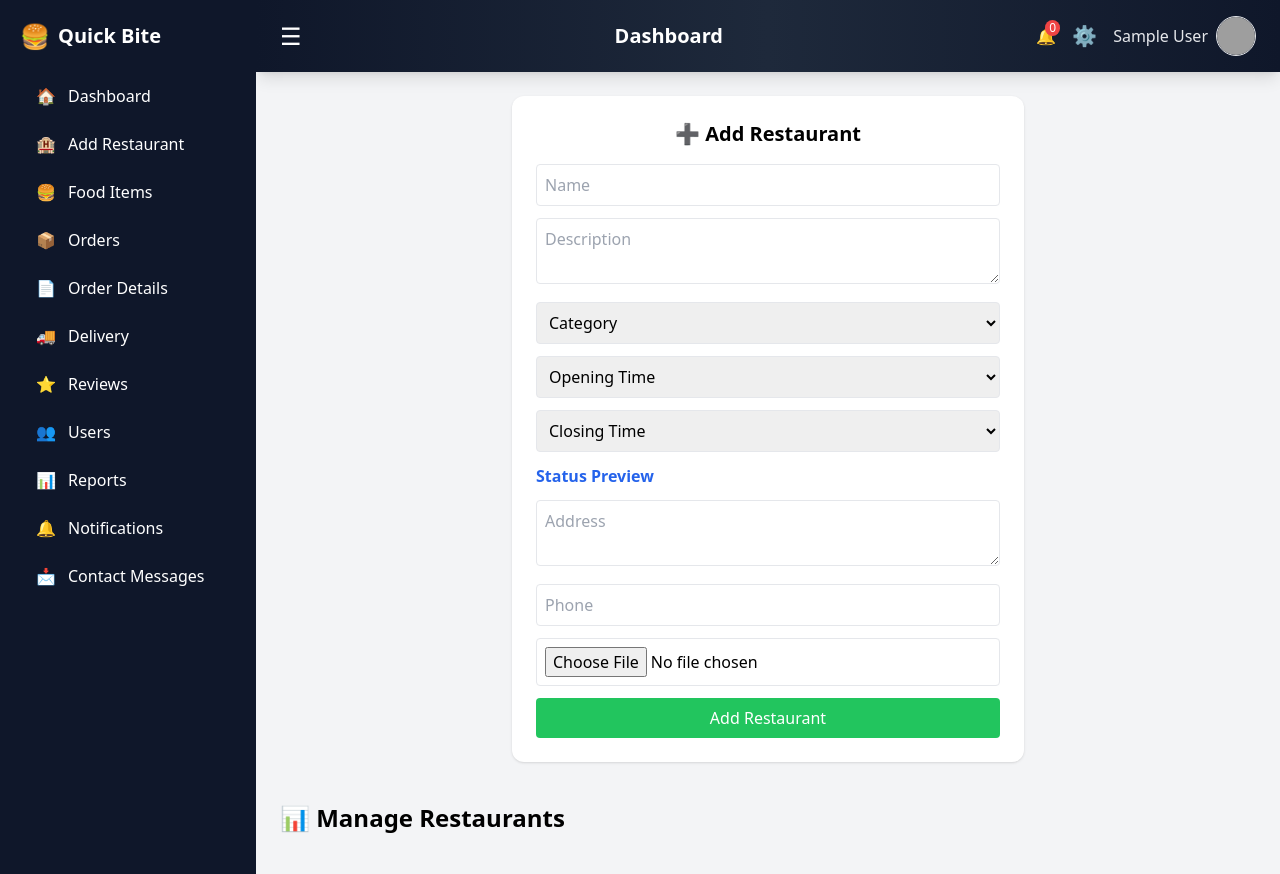
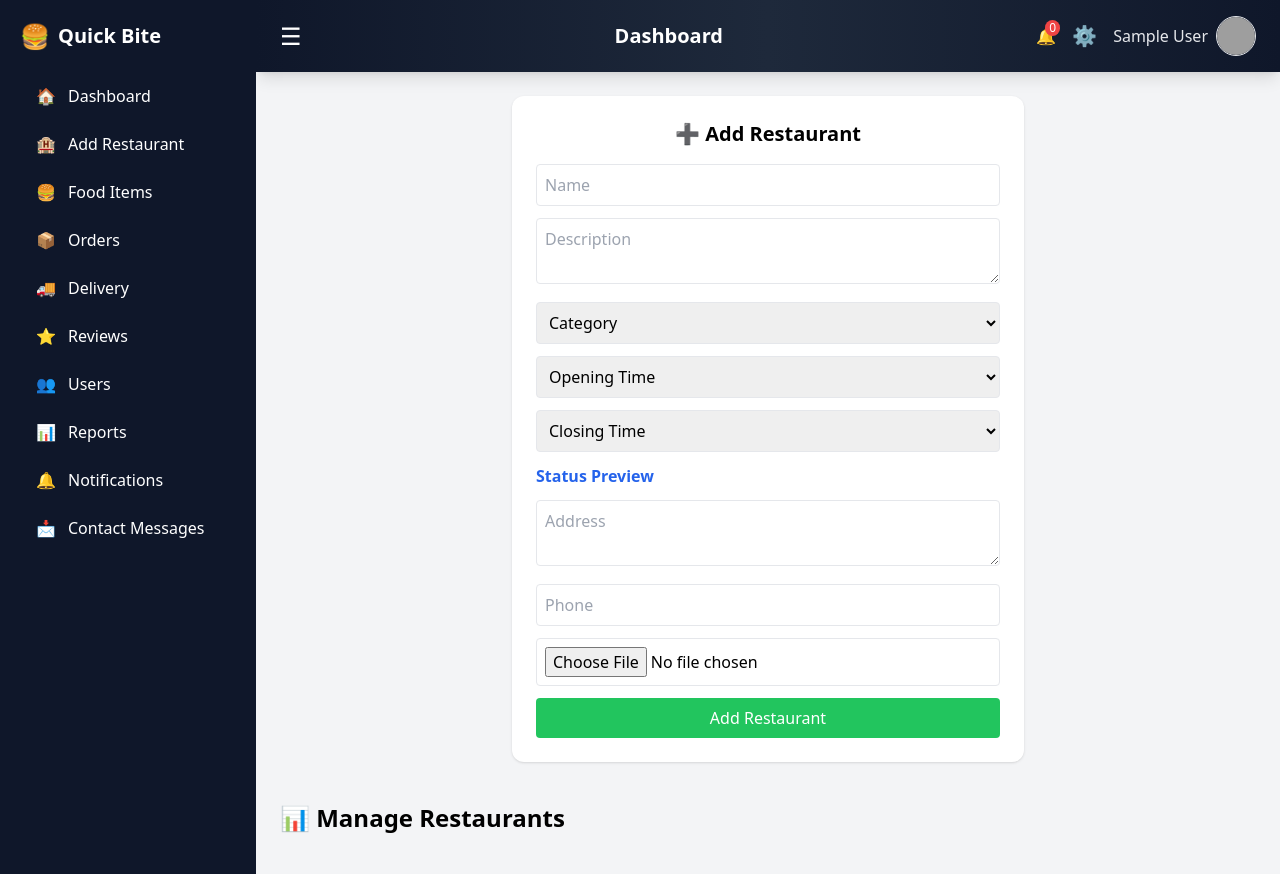
Before and after one commit to Rakesh-Kumar2006/quickbites, a PHP site: page /admin/add_hotel.php in a window 1280 px wide. Run offline with PHP 8.4, Linux system fonts and the light colour scheme; the visitor is signed in with stand-in values (Sample User, id 1); data that the repository does not hold is empty; some libraries are stand-ins or nearby versions; grey boxes are pictures that could not be loaded.

Commit message:
Sidebar updated

```diff
--- a/admin/sidebar.php
+++ b/admin/sidebar.php
@@ -27,11 +27,6 @@ class="bg-slate-900 text-white w-64 p-5 space-y-6 fixed inset-y-0 left-0 z-50 tr
             📦 <span class="menu-text">Orders</span>
         </a>
 
-        <!-- 🆕 ORDER DETAILS -->
-        <a href="order_details.php" class="flex items-center gap-3 px-4 py-2 rounded hover:bg-slate-700">
-            📄 <span class="menu-text">Order Details</span>
-        </a>
-
         <a href="delivery.php" class="flex items-center gap-3 px-4 py-2 rounded hover:bg-slate-700">
             🚚 <span class="menu-text">Delivery</span>
         </a>
```
